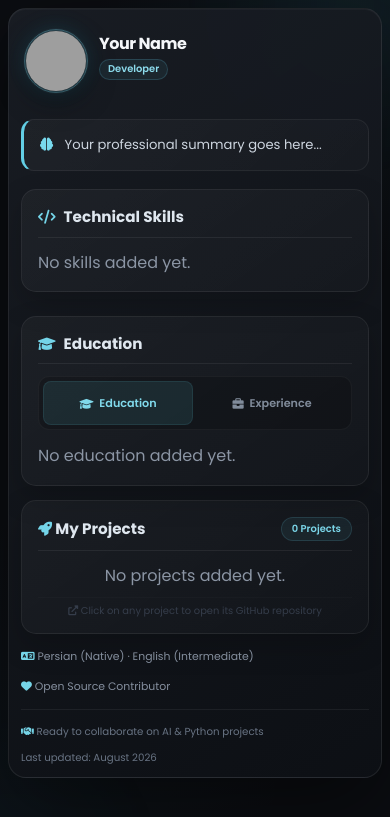
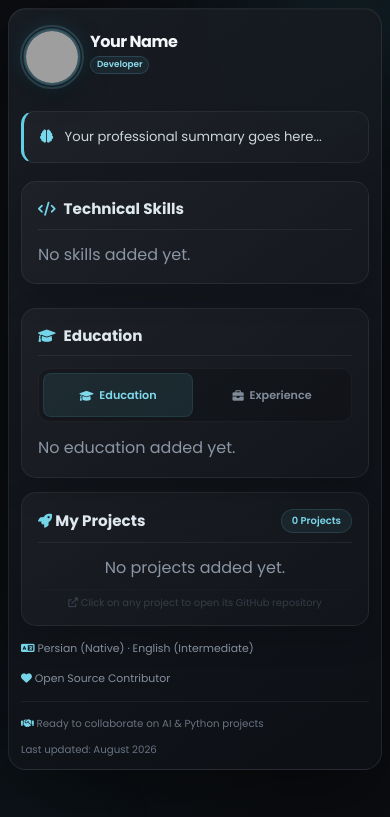
Before and after one commit to navidmn56/portfolio-website, a Django app: page / in a window 390 px wide. Shown: the top 817 px of the page. Run offline with Django 5.2, Linux system fonts and the light colour scheme; data that the repository does not hold is empty; grey boxes are pictures that could not be loaded.

Commit message:
3d profile image

```diff
--- a/static/css/portfolio.css
+++ b/static/css/portfolio.css
@@ -109,13 +110,17 @@ body::after {
     align-items: center;
     gap: 13px;
     padding: 10px 5px;
+    overflow: visible;
 }
 
 /* ============================================================
-   PROFILE IMAGE WRAPPER (3D TILT)
+   PROFILE IMAGE WRAPPER - با حالت 3D و بوردر ثابت
    ============================================================ */
 .profile-image-wrapper {
     position: relative;
+    display: flex;
+    align-items: center;
+    justify-content: center;
     width: 60px;
     height: 60px;
     min-width: 60px;
@@ -134,7 +139,7 @@ body::after {
     height: 60px;
     object-fit: cover;
     border-radius: 50%;
-    border: 0;
+    border: 2px solid rgba(125, 211, 232, 0.3);
     outline: none;
     background: #11151b;
     transform: translateZ(8px) rotateX(0deg) rotateY(0deg);
@@ -148,24 +153,27 @@ body::after {
     transition: box-shadow 0.15s ease;
     -webkit-backface-visibility: visible;
     backface-visibility: visible;
+    z-index: 2;
 }
 
+/* حلقه تزئینی اطراف عکس - همیشه نمایش داده می‌شود */
 .profile-image-wrapper::before {
     content: "";
     position: absolute;
-    top: -2px;
-    left: -2px;
-    right: -2px;
-    bottom: -2px;
+    top: -3px;
+    left: -3px;
+    right: -3px;
+    bottom: -3px;
     border-radius: 50%;
-    border: 1px solid rgba(125, 211, 232, 0.35);
+    border: 2px solid rgba(125, 211, 232, 0.25);
     pointer-events: none;
-    z-index: 5;
+    z-index: 3;
     box-shadow:
-        0 0 0 1px rgba(255, 255, 255, 0.025),
-        0 0 20px rgba(80, 200, 225, 0.08);
+        0 0 20px rgba(80, 200, 225, 0.08),
+        inset 0 0 20px rgba(80, 200, 225, 0.05);
 }
 
+/* نور تبعیت‌کننده از موس - فقط در دسکتاپ */
 .profile-image-wrapper::after {
     content: "";
     position: absolute;
@@ -175,7 +183,7 @@ body::after {
     bottom: -15px;
     border-radius: 50%;
     pointer-events: none;
-    z-index: 4;
+    z-index: 1;
     opacity: 0;
     background:
         radial-gradient(
@@ -252,13 +259,13 @@ body::after {
 }
 
 /* ============================================================
-   SOCIAL ICONS - PERFECT CIRCLES
+   SOCIAL ICONS - دایره‌های کامل در همه دستگاه‌ها
    ============================================================ */
 .social-links-row {
     display: flex;
     align-items: center;
     flex-wrap: wrap;
-    gap: 5px;
+    gap: 6px;
     margin-top: 3px;
     min-width: 0;
 }
@@ -715,54 +722,77 @@ body::after {
 }
 
 /* ============================================================
-   موبایل - با رفع کامل مشکلات
+   موبایل - با رفع کامل همه مشکلات
    ============================================================ */
 @media (max-width: 599px) {
     body { padding: 8px; }
     .view { padding: 12px; border-radius: 18px; }
 
-    /* ===== رفع مشکل عکس پروفایل ===== */
+    /* ===== حفظ ساختار پروفایل ===== */
+    .profile-info {
+        gap: 10px;
+        padding: 8px 3px;
+    }
+
+    /* ===== عکس پروفایل با بوردر و اندازه ثابت ===== */
     .profile-image-wrapper {
         perspective: none;
+        width: 56px !important;
+        height: 56px !important;
+        min-width: 56px !important;
+        max-width: 56px !important;
+        flex: 0 0 56px !important;
         overflow: visible;
-        width: 60px;
-        height: 60px;
-        min-width: 60px;
-        max-width: 60px;
-        flex: 0 0 60px;
     }
 
     .profile-image {
+        width: 56px !important;
+        height: 56px !important;
         transform: none !important;
+        border: 2px solid rgba(125, 211, 232, 0.35) !important;
+        box-shadow: 0 0 0 1px rgba(125, 211, 232, 0.18), 0 0 30px rgba(0, 180, 216, 0.10), 0 10px 30px rgba(0, 0, 0, 0.40) !important;
         position: relative;
         z-index: 2;
-        width: 60px;
-        height: 60px;
-        box-shadow: 0 0 0 1px rgba(125, 211, 232, 0.18), 0 0 30px rgba(0, 180, 216, 0.10), 0 10px 30px rgba(0, 0, 0, 0.40);
     }
 
+    /* حلقه تزئینی - همیشه نمایش داده می‌شود */
     .profile-image-wrapper::before {
-        top: -2px;
-        left: -2px;
-        right: -2px;
-        bottom: -2px;
+        top: -4px;
+        left: -4px;
+        right: -4px;
+        bottom: -4px;
+        border: 2px solid rgba(125, 211, 232, 0.2);
+        box-shadow: 0 0 20px rgba(80, 200, 225, 0.06);
     }
 
     .profile-image-wrapper::after {
         display: none;
     }
 
-    .status-dot { width: 11px; height: 11px; right: -1px; bottom: -1px; }
+    .status-dot {
+        width: 11px;
+        height: 11px;
+        right: -1px;
+        bottom: -1px;
+        border-width: 2px;
+    }
 
-    /* ===== رفع مشکل بیضی شدن دایره‌های سوشال ===== */
+    /* ===== دایره‌های سوشال - کاملاً گرد در موبایل ===== */
     .social-icon-circle {
-        width: 36px !important;
-        height: 36px !important;
-        min-width: 36px !important;
-        max-width: 36px !important;
-        flex: 0 0 36px !important;
-        font-size: 0.78rem !important;
+        width: 34px !important;
+        height: 34px !important;
+        min-width: 34px !important;
+        max-width: 34px !important;
+        flex: 0 0 34px !important;
+        font-size: 0.75rem !important;
         border-radius: 50% !important;
+        border: 1px solid rgba(255, 255, 255, 0.1) !important;
+        background: rgba(255, 255, 255, 0.04) !important;
+    }
+
+    .contact-inline-icon {
+        background: rgba(110, 211, 235, 0.08) !important;
+        border-color: rgba(110, 211, 235, 0.18) !important;
     }
 
     .grid-2col { grid-template-columns: 1fr; gap: 10px; }
@@ -771,6 +801,10 @@ body::after {
 
     /* دکمه‌های تب بزرگتر برای لمس */
     .tab-btn { min-height: 44px; }
+
+    /* نام و تایتل */
+    .name-section h1 { font-size: 1rem; }
+    .title-badge { font-size: 0.55rem; padding: 2px 6px; }
 }
 
 /* ----- موبایل خیلی کوچک (کمتر از 360) ----- */
--- a/static/js/portfolio.js
+++ b/static/js/portfolio.js
@@ -51,29 +51,27 @@
     }
 
     // ============================================================
-    // 3. PROFILE 3D TILT - OPTIMIZED FOR ALL DEVICES
+    // 3. PROFILE 3D TILT - فقط در دسکتاپ
     // ============================================================
     function initProfileTilt() {
         const wrapper = document.querySelector(".profile-image-wrapper");
         const image = document.querySelector(".profile-image");
         if (!wrapper || !image) return;
 
-        // === NON-MOBILE CHECK: فقط در دستگاه‌های غیر لمسی اجرا شود ===
+        // تشخیص دستگاه لمسی یا موبایل
         const isTouchDevice = window.matchMedia("(pointer: coarse)").matches;
         const isMobile = window.innerWidth < 600;
 
         if (isTouchDevice || isMobile) {
-            // غیرفعال کردن کامل تیلت در موبایل
-            if (image) {
-                image.style.transform = 'none';
-                image.style.boxShadow = '0 0 0 1px rgba(125, 211, 232, 0.18), 0 0 30px rgba(0, 180, 216, 0.10), 0 10px 30px rgba(0, 0, 0, 0.40)';
-            }
+            // غیرفعال کردن تیلت در موبایل - اما حفظ بوردر و ظاهر
+            image.style.transform = 'none';
+            image.style.border = '2px solid rgba(125, 211, 232, 0.35)';
             wrapper.style.perspective = 'none';
             return;
         }
 
-        const MAX_TILT = 14;
-        const MAX_TRANSLATE = 8;
+        const MAX_TILT = 12;
+        const MAX_TRANSLATE = 6;
         let targetX = 0, targetY = 0, targetRotX = 0, targetRotY = 0;
         let currentX = 0, currentY = 0, currentRotX = 0, currentRotY = 0;
         let rafId = null;
@@ -119,7 +117,6 @@
             wrapper.style.setProperty("--mouse-y", "50%");
         });
 
-        // شروع اولیه حلقه
         if (!rafId) rafId = requestAnimationFrame(animate);
     }
 
@@ -127,7 +124,6 @@
     // 4. CONTACT RIPPLE EFFECT
     // ============================================================
     function initContactRipple() {
-        // تزریق keyframes در صورت نبود
         if (!document.getElementById("ripple-keyframes")) {
             const style = document.createElement("style");
             style.id = "ripple-keyframes";
@@ -152,7 +148,7 @@
                     left: ${e.clientX - rect.left - size/2}px;
                     top: ${e.clientY - rect.top - size/2}px;
                     border-radius: 50%;
-                    background: rgba(110, 211, 235, 0.2);
+                    background: rgba(110, 211, 235, 0.25);
                     transform: scale(0);
                     animation: contactRipple 0.6s ease-out;
                     pointer-events: none;
@@ -178,8 +174,8 @@
         btn.addEventListener("contextmenu", function(e) {
             e.preventDefault();
             navigator.clipboard.writeText(email).then(() => {
-                btn.style.background = "rgba(88,214,141,0.15)";
-                btn.style.borderColor = "rgba(88,214,141,0.3)";
+                btn.style.background = "rgba(88,214,141,0.2)";
+                btn.style.borderColor = "rgba(88,214,141,0.4)";
                 setTimeout(() => {
                     btn.style.background = "";
                     btn.style.borderColor = "";
@@ -218,14 +214,13 @@
     }
 
     // ============================================================
-    // 8. WINDOW RESIZE HANDLER - FIX MOBILE ISSUES
+    // 8. RESIZE HANDLER - جلوگیری از مشکلات موبایل
     // ============================================================
     function initResizeHandler() {
         let resizeTimer;
         window.addEventListener("resize", function() {
             clearTimeout(resizeTimer);
             resizeTimer = setTimeout(function() {
-                // Re-check mobile status and reset 3D tilt if needed
                 const wrapper = document.querySelector(".profile-image-wrapper");
                 const image = document.querySelector(".profile-image");
                 const isMobile = window.innerWidth < 600;
@@ -233,10 +228,10 @@
 
                 if ((isMobile || isTouch) && wrapper && image) {
                     image.style.transform = 'none';
-                    image.style.boxShadow = '0 0 0 1px rgba(125, 211, 232, 0.18), 0 0 30px rgba(0, 180, 216, 0.10), 0 10px 30px rgba(0, 0, 0, 0.40)';
+                    image.style.border = '2px solid rgba(125, 211, 232, 0.35)';
                     wrapper.style.perspective = 'none';
                 }
-            }, 250);
+            }, 300);
         });
     }
 
@@ -252,7 +247,7 @@
         initKeyboardNav();
         initResizeHandler();
 
-        console.log("%c✅ Portfolio Ready %c| %cAll Issues Fixed",
+        console.log("%c✅ Portfolio Ready %c| %cMobile Issues Fixed",
             "color:#79d8ed;font-weight:bold;",
             "color:#6b7280;",
             "color:#8ddced;"
```
Also changed, not shown: other parts of static/css/portfolio.css (+18 -16 lines).
